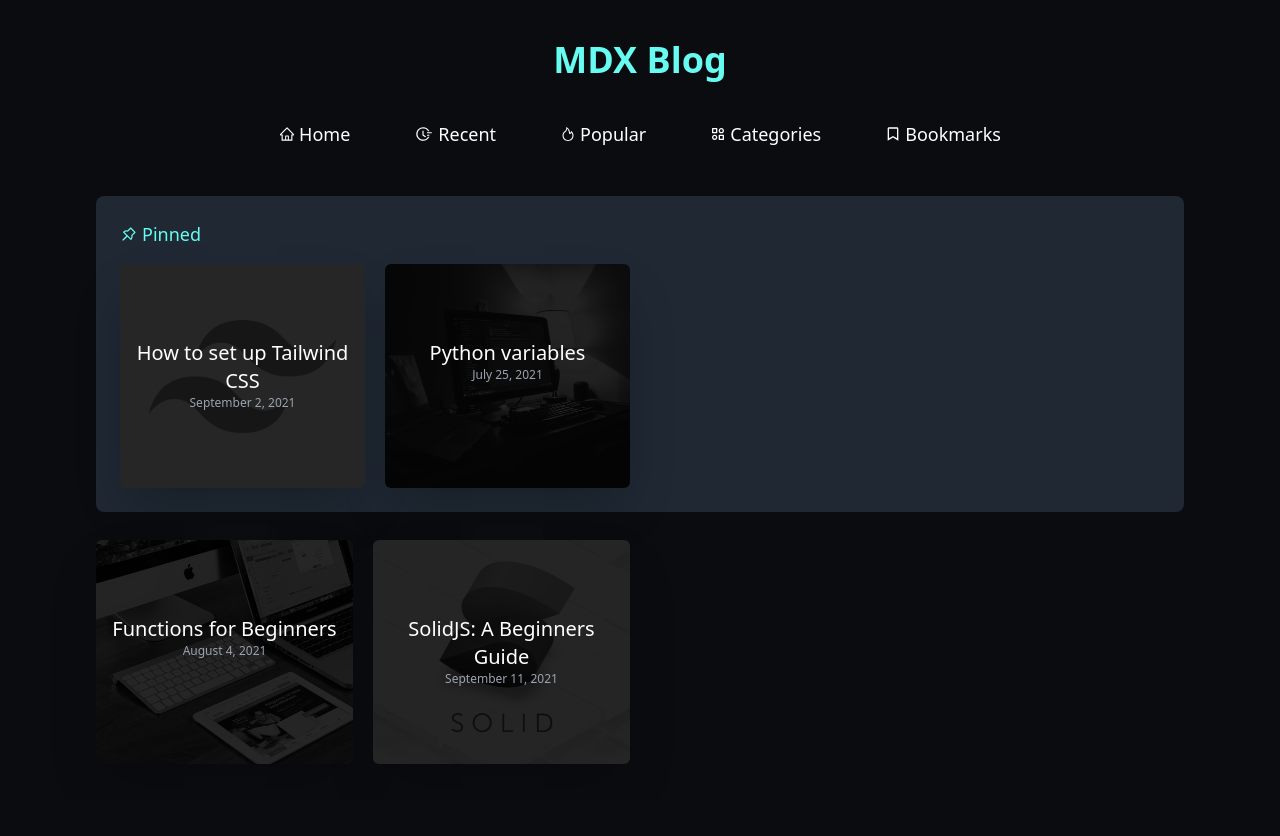
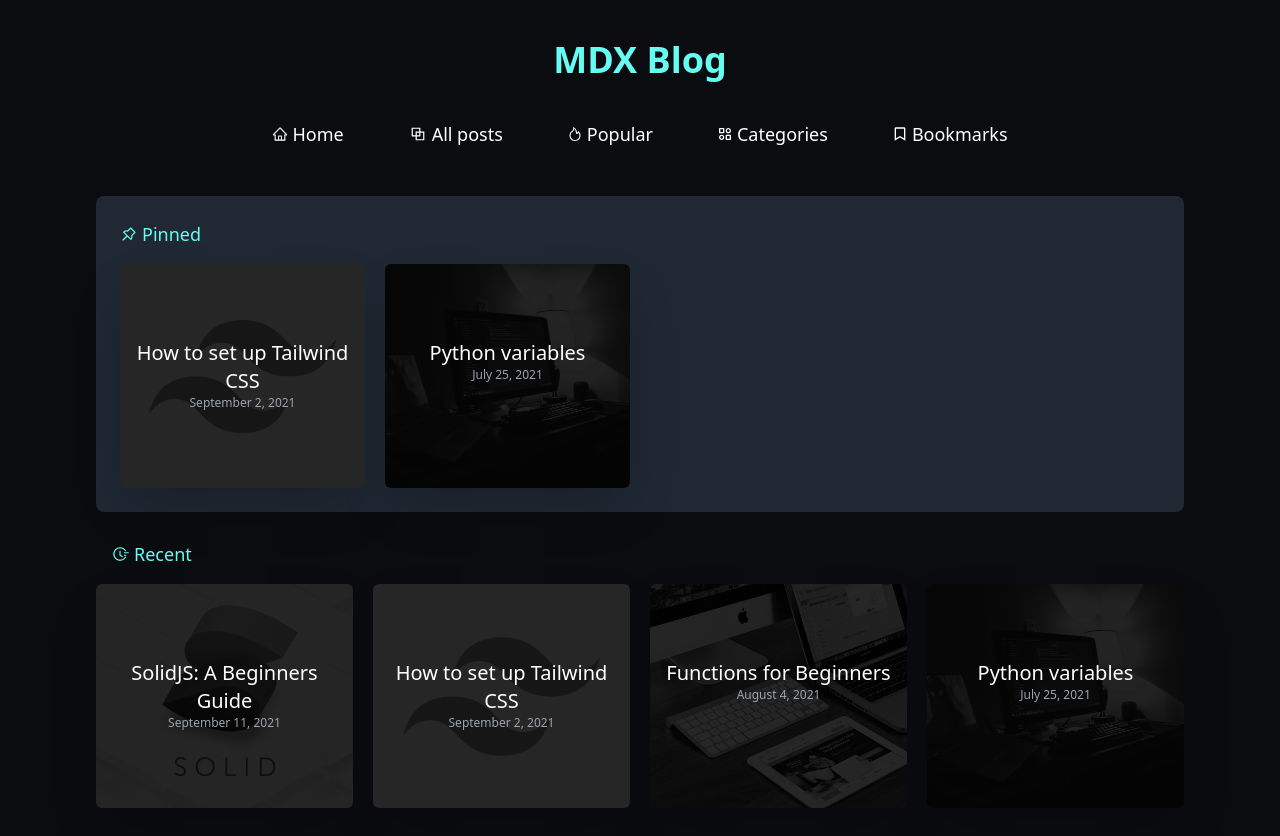
Before and after one commit to ParsaSedighi/nextjs-mdx-blog, a Next.js app: page / in a window 1280 px wide. Before the commit the page ends 800 px from the top, so only its background shows below. Built offline with nearby package versions, Linux system fonts and the light colour scheme.

Commit message:
Comment and small change

```diff
--- a/helper/bubbleSort.js
+++ b/helper/bubbleSort.js
@@ -1,3 +1,4 @@
+// Bubble sort for post dates
 export default function bubbleSort(arr, n) {
   var i, j, temp;
   var swapped;
--- a/src/components/Nav.jsx
+++ b/src/components/Nav.jsx
@@ -1,9 +1,5 @@
 import Link from 'next/link';
-import {
-  AiOutlineHome,
-  AiOutlineFieldTime,
-  AiOutlineFire,
-} from 'react-icons/ai';
+import { AiOutlineHome, AiOutlineBlock, AiOutlineFire } from 'react-icons/ai';
 import { BiCategoryAlt, BiBookmark } from 'react-icons/bi';
 
 const Nav = () => {
@@ -26,9 +22,9 @@ const Nav = () => {
         <li key="2">
           <Link
             className="flex items-center space-x-1 hover:text-cadet-blue"
-            href="/recent">
-            <AiOutlineFieldTime className="w-5" />
-            <p>Recent</p>
+            href="/allposts">
+            <AiOutlineBlock className="w-5" />
+            <p>All posts</p>
           </Link>
         </li>
         <li key="3">
--- a/src/pages/index.jsx
+++ b/src/pages/index.jsx
@@ -1,8 +1,9 @@
 import Post from '../components/Post';
 
 import getPosts from '../../helper/getPosts';
+import bubbleSort from '../../helper/bubbleSort';
 
-import { AiOutlinePushpin } from 'react-icons/ai';
+import { AiOutlinePushpin, AiOutlineFieldTime } from 'react-icons/ai';
 import { useState } from 'react';
 
 export default function Home({ posts }) {
@@ -30,6 +31,10 @@ export default function Home({ posts }) {
       )}
 
       <div className="mx-16 md:mx-24 mt-7">
+        <div className="flex items-center mb-4 ml-4 text-lg text-turquoise-blue">
+          <AiOutlineFieldTime />
+          <p className="pl-1">Recent</p>
+        </div>
         <PostList posts={posts} />
       </div>
     </main>
@@ -44,18 +49,26 @@ const PostList = ({ className, posts, pinned = false }) => {
       );
   });
 
-  const restPosts = posts.map((post, index) => {
-    if (!post.data.pin)
-      return (
-        <Post className="rounded-md shadow-2xl" post={post} index={index} />
-      );
+  var allPosts = [];
+  let temp = 8;
+  posts.map((post) => {
+    if (temp > 0) {
+      allPosts.push(post);
+      temp--;
+    }
+  });
+
+  bubbleSort(allPosts, allPosts.length);
+
+  const sortedPosts = allPosts.map((post, index) => {
+    return <Post className="rounded-md shadow-2xl" post={post} index={index} />;
   });
   return (
     <ul
       className={
         `grid gap-5 sm:grid-cols-2 md:grid-cols-3 lg:grid-cols-4 ` + className
       }>
-      {pinned ? pinnedPosts : restPosts}
+      {pinned ? pinnedPosts : sortedPosts}
     </ul>
   );
 };
```
